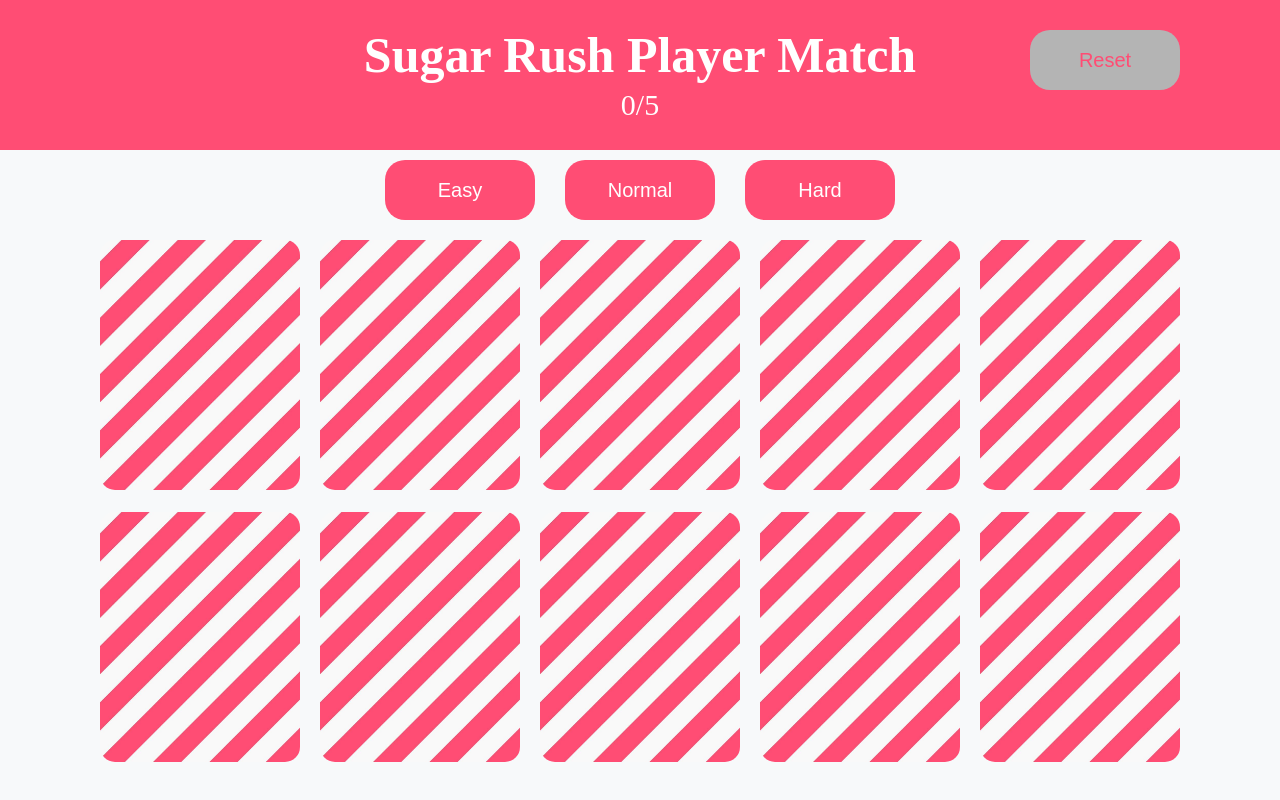
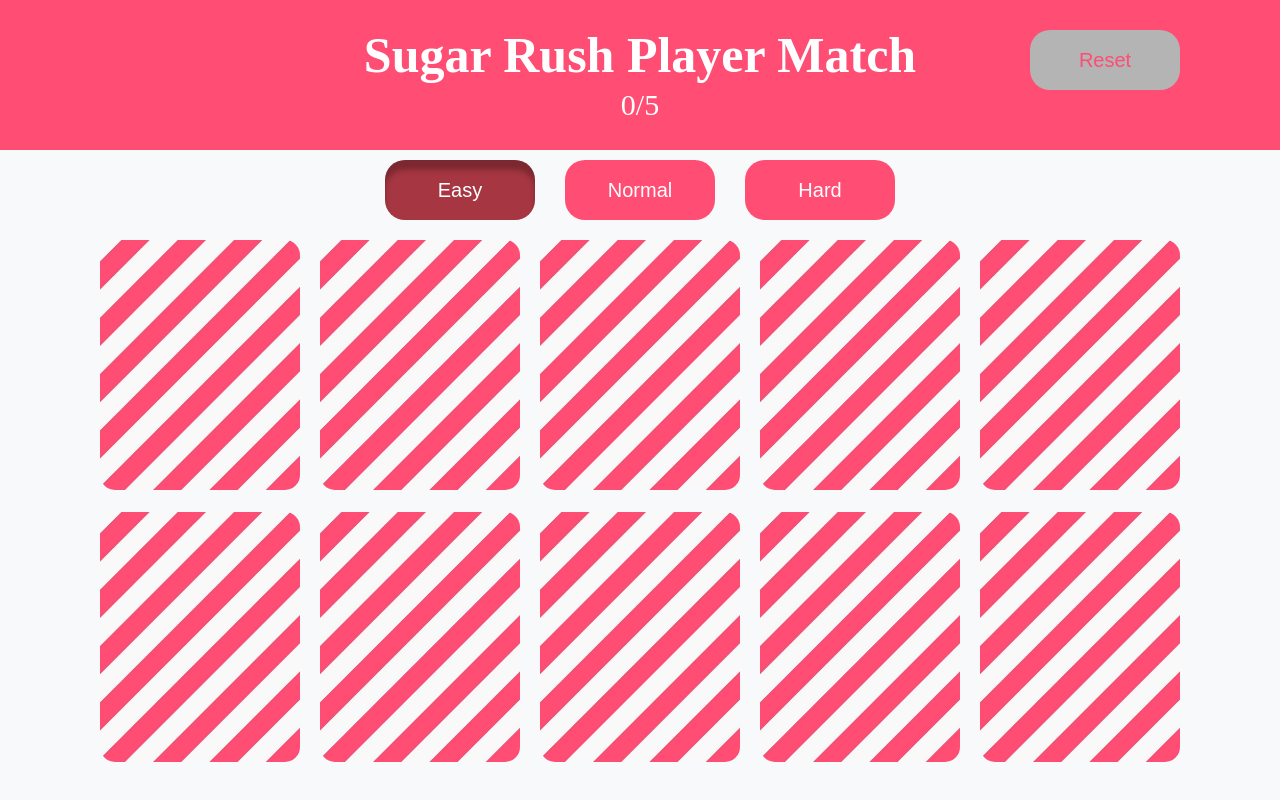
Before and after one commit to imddoy/ChaeHyeonKim, a React (Vite) app in the folder week3_cardgame/cardgame/: page / in a window 1280 px wide. Built offline with nearby package versions, Linux system fonts and the light colour scheme.

Commit message:
design: 선택된 레벨 표시

```diff
--- a/week3_cardgame/cardgame/src/components/level/LevelBtn.jsx
+++ b/week3_cardgame/cardgame/src/components/level/LevelBtn.jsx
@@ -1,6 +1,10 @@
 import React from 'react';
 import * as B from './LevelBtnStyle.jsx';
 
-export default function LevelBtn({ children, onClick }) {
-    return <B.Button onClick={onClick}>{children}</B.Button>;
+export default function LevelBtn({ children, isActive, onClick }) {
+    return (
+        <B.Button isActive={isActive} onClick={onClick}>
+            {children}
+        </B.Button>
+    );
 }
--- a/week3_cardgame/cardgame/src/components/level/LevelBtnStyle.jsx
+++ b/week3_cardgame/cardgame/src/components/level/LevelBtnStyle.jsx
@@ -3,7 +3,8 @@
 export const Button = styled.button`
     width: 15rem;
     height: 6rem;
-    background-color: ${(props) => props.theme.colors.pink};
+    background-color: ${(props) => (props.isActive ? props.theme.colors.darkpink : props.theme.colors.pink)};
+    box-shadow: ${(props) => (props.isActive ? 'inset 0 1rem 0.5rem rgba(0, 0, 0, 0.25)' : 'none')};
     border: none;
     border-radius: 20px;
     color: white;
@@ -15,7 +16,7 @@
     }
 
     &:hover {
+        background-color: ${(props) => props.theme.colors.darkpink};
         box-shadow: inset 0 1rem.5rem rgba(0, 0, 0, 0.25);
-        background-color: ${(props) => props.theme.colors.darkpink};
     }
 `;
--- a/week3_cardgame/cardgame/src/components/level/LevelHandler.jsx
+++ b/week3_cardgame/cardgame/src/components/level/LevelHandler.jsx
@@ -2,7 +2,7 @@
 import LevelBtn from './LevelBtn';
 import styled from 'styled-components';
 
-export default function LevelHandler({ updateLevel }) {
+export default function LevelHandler({ level, updateLevel }) {
     const levelSettings = [
         { label: 'Easy', level: 5 },
         { label: 'Normal', level: 7 },
@@ -11,7 +11,10 @@
     return (
         <BtnWrapper>
             {levelSettings.map((setting) => (
-                <LevelBtn key={setting.label} onClick={() => updateLevel(setting.level)}>
+                <LevelBtn
+                    key={setting.label}
+                    isActive={level === setting.level}
+                    onClick={() => updateLevel(setting.level)}>
                     {setting.label}
                 </LevelBtn>
             ))}
--- a/week3_cardgame/cardgame/src/pages/GamePage.jsx
+++ b/week3_cardgame/cardgame/src/pages/GamePage.jsx
@@ -45,7 +45,7 @@
     return (
         <>
             <Header score={score} level={level} resetGame={resetGame} />
-            <LevelHandler updateLevel={updateLevel} />
+            <LevelHandler level={level} updateLevel={updateLevel} />
             <CardHandler level={level} updateScore={updateScore} shuffle={shuffle} />
             <SuccessModal isOpen={modalOpen} onClose={closeModal} />
         </>
```
